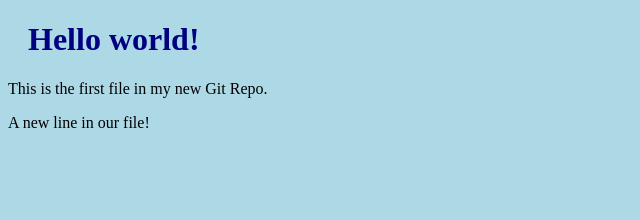
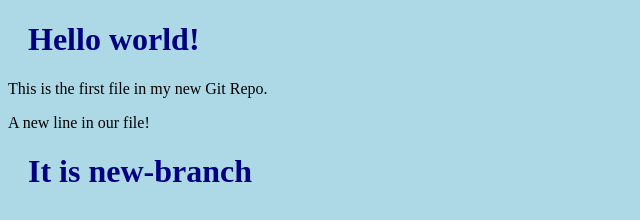
Before and after one commit to zeshan-code/firstapp, a plain HTML site: page index.html in a window 1280 px wide. Shown: the whole page, without its empty margins (0-640 px from the left). Drawn offline with Linux system fonts and the light colour scheme.

Commit message:
added new heading in the branch

```diff
--- a/index.html
+++ b/index.html
@@ -9,6 +9,7 @@
 <h1>Hello world!</h1>
 <p>This is the first file in my new Git Repo.</p>
 <p>A new line in our file!</p>
+<h1>It is new-branch</h1>
 
 </body>
 </html>
```
